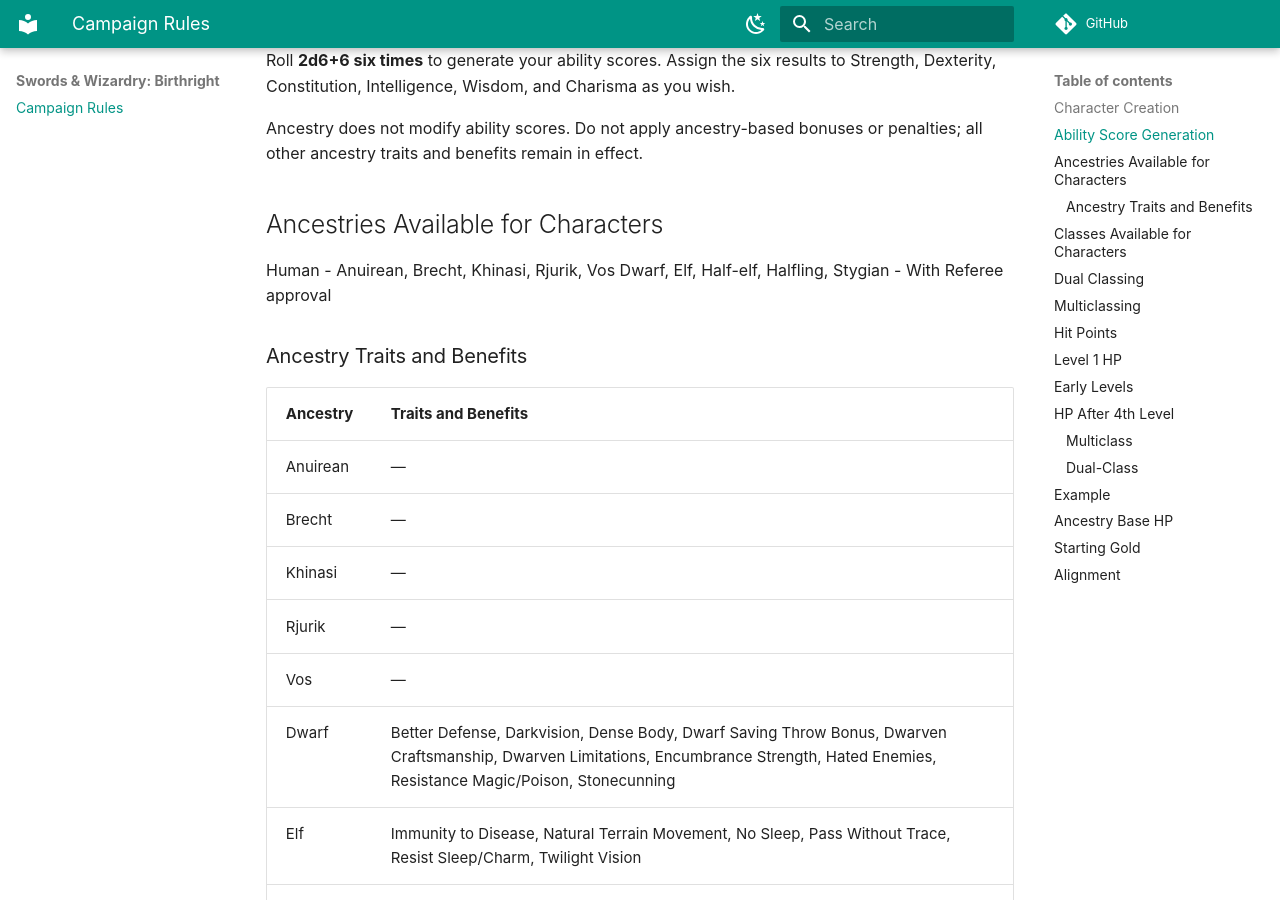
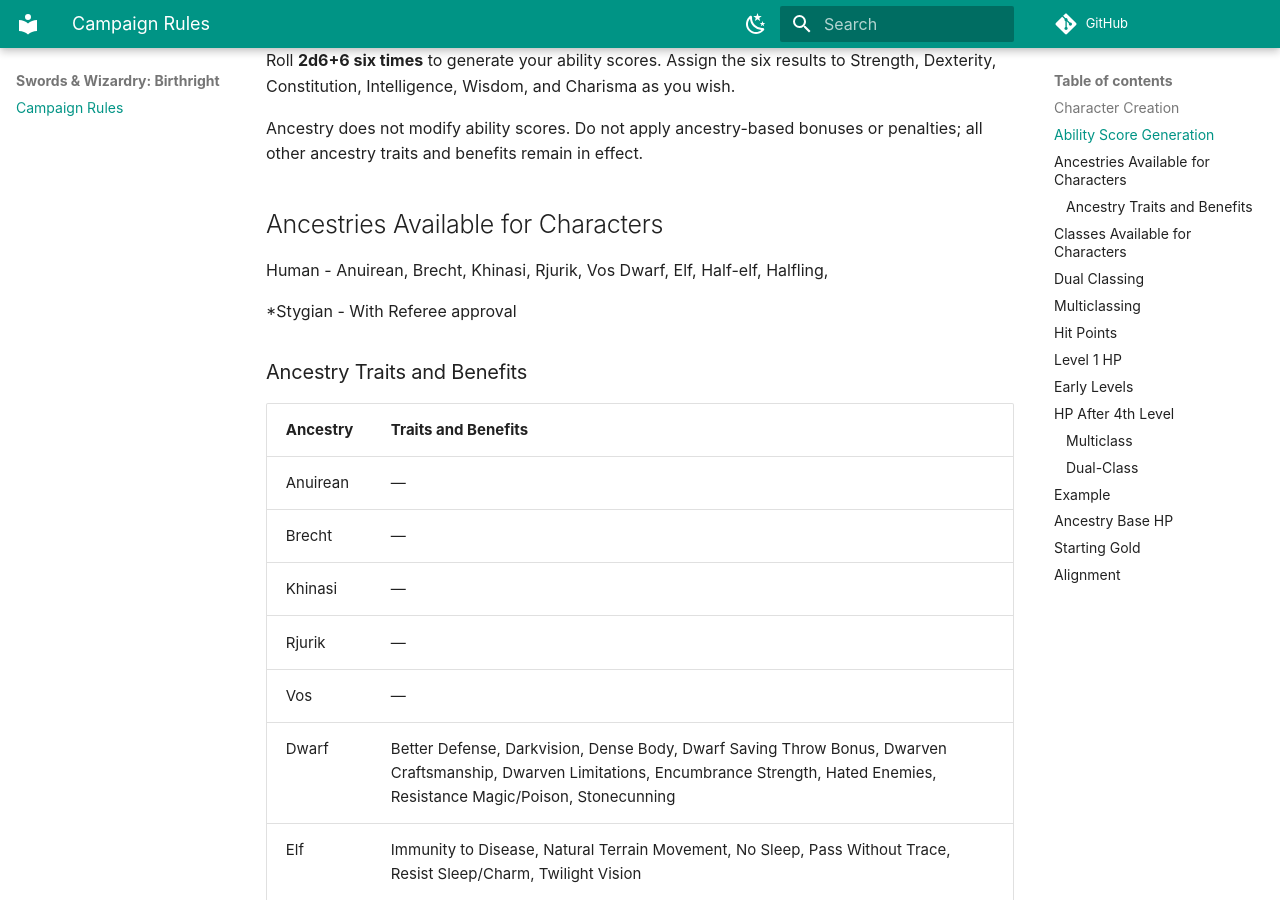
Before and after one commit to bagfullofdice/Rules, an MkDocs documentation site: the page built from docs/index.md, in a window 1280 px wide and 900 px high, scrolled down 350 px. Built offline with MkDocs 1.6.1 and Material for MkDocs 9.7.7, drawn with Linux system fonts in a browser that asks for light colours; comment, search, counter and statistics services are not loaded.

```diff
--- a/docs/index.md
+++ b/docs/index.md
@@ -13,7 +13,8 @@ Dwarf,
 Elf,
 Half-elf,
 Halfling,
-Stygian - With Referee approval
+
+*Stygian - With Referee approval
 ### Ancestry Traits and Benefits
 
 | Ancestry | Traits and Benefits |
```
